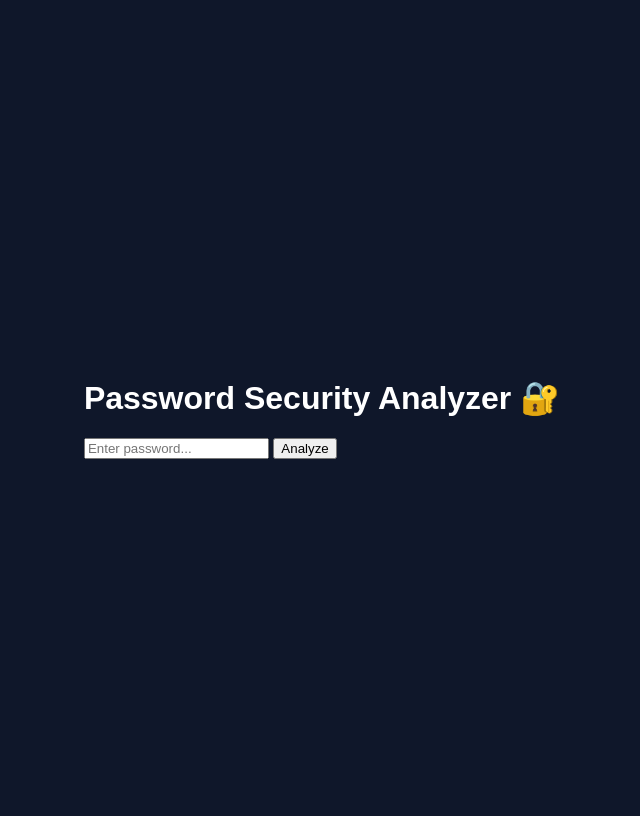
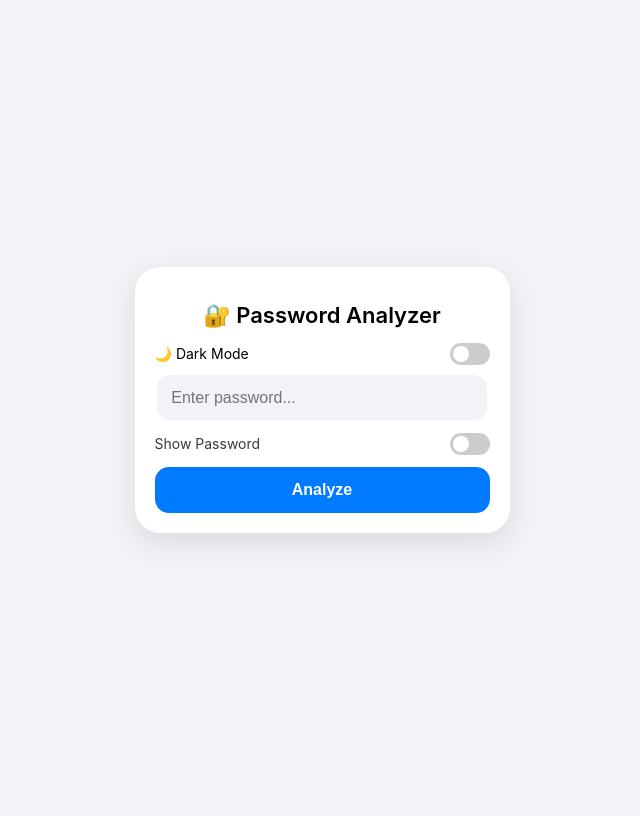
Before and after one commit to WhiteHatAnalystMike/Password-Security-Analyzer, a Flask app: page / in a window 1280 px wide. Shown: the whole page, without its empty margins (318-958 px from the left). After the commit the page ends 543 px from the top, so only its background shows below. Run offline with Flask 3, Linux system fonts and the light colour scheme.

Commit message:
Final update: UI polish, dark mode, animations, improved UX

```diff
--- a/main.py
+++ b/main.py
@@ -14,11 +14,11 @@ def home():
         crack_time_seconds = estimate_crack_time(password)
 
         if score >= 5:
-            strength = "strong"
+            strength = "Strong"
         elif score >= 3:
-            strength = "medium"
+            strength = "Medium"
         else:
-            strength = "weak"
+            strength = "Weak"
 
         result = {
             "score": score,
@@ -29,5 +29,7 @@ def home():
 
     return render_template("index.html", result=result)
 
+import os
+
 if __name__ == "__main__":
-    app.run(debug=True)
+    app.run(host="0.0.0.0", port=int(os.environ.get("PORT", 5000)))
--- a/static/style.css
+++ b/static/style.css
@@ -1,44 +1,265 @@
 body {
-    font-family: Arial, sans-serif;
-    background: #0f172a;  /* dark blue */
-    color: white;
+    margin: 0;
+    font-family: -apple-system, BlinkMacSystemFont, "San Francisco", "Segoe UI", sans-serif;
+    background: #f2f2f7;
     display: flex;
     justify-content: center;
     align-items: center;
-    height: 100vh;
+    min-height: 100vh;
 }
 
-/* Strength Bar Container */
-.strength-bar {
+/* iPhone container feel */
+.app-container {
     width: 100%;
-    height: 12px;
-    background: #334155;
-    border-radius: 6px;
-    margin: 10px 0;
-    overflow: hidden;
+    max-width: 375px;
+    padding: 15px;
 }
 
-/* Base fill */
+/* Card */
+.card {
+    background: white;
+    border-radius: 25px;
+    padding: 20px;
+    box-shadow: 0 10px 30px rgba(0,0,0,0.1);
+}
+
+/* Title */
+h1 {
+    font-size: 22px;
+    font-weight: 600;
+    text-align: center;
+    margin-bottom: 15px;
+}
+
+/* Input */
+input {
+    width: 90%;
+    padding: 14px;
+    border-radius: 14px;
+    border: none;
+    background: #f2f2f7;
+    font-size: 16px;
+    outline: none;
+    margin: 10px auto;   /* centers it */
+    display: block;      /* required for centering */
+}
+
+/* Button */
+button {
+    width: 100%;
+    padding: 14px;
+    margin-top: 12px;
+    border: none;
+    border-radius: 14px;
+    background: #007AFF;
+    color: white;
+    font-size: 16px;
+    font-weight: 600;
+    cursor: pointer;
+    transition: 0.2s;
+}
+
+button:hover {
+    background: #005ecb;
+}
+
+/* Result section */
+.result {
+    margin-top: 20px;
+}
+
+/* Strength label */
+.result h2 {
+    font-size: 18px;
+    margin-bottom: 10px;
+}
+
+/* iOS-style strength bar */
+.strength-bar {
+    width: 80%;
+    height: 8px;
+    background: #e5e5ea;
+    border-radius: 10px;
+    overflow: hidden;
+    margin-bottom: 10px;
+}
+
+/* Colors */
+.Weak {
+    width: 33%;
+    background: #ff3b30;
+}
+
+.Medium {
+    width: 66%;
+    background: #ff9500;
+}
+
+.Strong {
+    width: 100%;
+    background: #34c759;
+}
+
+/* Feedback list */
+ul {
+    padding-left: 18px;
+    color: #555;
+}
+
+li {
+    margin-bottom: 5px;
+}
+/* Smooth strength animation */
 .strength-fill {
     height: 100%;
-    width: 0%;
-    transition: width 0.5s ease;
+    border-radius: 10px;
+    transition: width 0.5s ease-in-out;
 }
 
-/* Weak */
-.strength-fill.weak {
-    width: 33%;
-    background: #ef4444;
+/* Spinner */
+.spinner {
+    width: 30px;
+    height: 30px;
+    border: 4px solid #e5e5ea;
+    border-top: 4px solid #007AFF;
+    border-radius: 50%;
+    animation: spin 1s linear infinite;
+    margin: auto;
 }
 
-/* Medium */
-.strength-fill.medium {
-    width: 66%;
-    background: #eab308;
+@keyframes spin {
+    from { transform: rotate(0deg); }
+    to { transform: rotate(360deg); }
+}
+/* Dark mode styles */
+body.dark {
+    background: #1c1c1e;
+    color: #fdfdff;
 }
 
-/* Strong */
-.strength-fill.strong {
-    width: 100%;
-    background: #22c55e;
+body.dark .card {
+    background: #2c2c2e;
 }
+
+body.dark input {
+    background: #3a3a3c;
+    color: white;
+}
+
+body.dark ul {
+    color: #f8f8fa;
+}
+
+body.dark .strength-bar {
+    background: #3a3a3c;
+}
+
+/* Toggle switch (iOS style) */
+.switch {
+    position: relative;
+    display: inline-block;
+    width: 40px;
+    height: 22px;
+}
+
+.switch input {
+    opacity: 0;
+    width: 0;
+    height: 0;
+}
+
+.slider {
+    position: absolute;
+    cursor: pointer;
+    background-color: #ccc;
+    border-radius: 34px;
+    top: 0;
+    left: 0;
+    right: 0;
+    bottom: 0;
+    transition: 0.3s;
+}
+
+.slider:before {
+    position: absolute;
+    content: "";
+    height: 16px;
+    width: 16px;
+    left: 3px;
+    bottom: 3px;
+    background-color: white;
+    border-radius: 50%;
+    transition: 0.3s;
+}
+
+input:checked + .slider {
+    background-color: #34c759;
+}
+
+input:checked + .slider:before {
+    transform: translateX(18px);
+}
+/* Toggle row layout */
+.toggle-row {
+    display: flex;
+    justify-content: space-between;
+    align-items: center;
+    margin-top: 12px;
+    font-size: 14px;
+}
+
+/* Light mode text */
+.toggle-row span {
+    color: #3a3a3c;
+}
+
+/* Dark mode text */
+body.dark .toggle-row span {
+    color: #d1d1d6;
+}
+
+/* iOS switch (if not already added) */
+.switch {
+    position: relative;
+    display: inline-block;
+    width: 40px;
+    height: 22px;
+}
+
+.switch input {
+    opacity: 0;
+    width: 0;
+    height: 0;
+}
+
+.slider {
+    position: absolute;
+    cursor: pointer;
+    background-color: #ccc;
+    border-radius: 34px;
+    top: 0;
+    left: 0;
+    right: 0;
+    bottom: 0;
+    transition: 0.3s;
+}
+
+.slider:before {
+    position: absolute;
+    content: "";
+    height: 16px;
+    width: 16px;
+    left: 3px;
+    bottom: 3px;
+    background-color: white;
+    border-radius: 50%;
+    transition: 0.3s;
+}
+
+input:checked + .slider {
+    background-color: #34c759;
+}
+
+input:checked + .slider:before {
+    transform: translateX(18px);
+}
--- a/templates/index.html
+++ b/templates/index.html
@@ -1,30 +1,54 @@
 <!DOCTYPE html>
 <html>
 <head>
-    <title>Password Security Analyzer</title>
+    <title>Password Analyzer</title>
+    <meta name="viewport" content="width=device-width, initial-scale=1.0">
     <link rel="stylesheet" href="{{ url_for('static', filename='style.css') }}">
 </head>
 <body>
 
-<div class="container">
-    <h1>Password Security Analyzer 🔐</h1>
+<div class="app-container">
+    <div class="card">
+        <h1>🔐 Password Analyzer</h1>
 
-    <form method="POST">
-        <input type="text" name="password" placeholder="Enter password..." required>
+        <div style="display:flex; justify-content:space-between; align-items:center; margin-bottom:10px;">
+    <span style="font-size:14px;">🌙 Dark Mode</span>
+    <label class="switch">
+        <input type="checkbox" onclick="toggleDarkMode()" id="darkToggle">
+        <span class="slider"></span>
+    </label>
+</div>
+
+        <form method="POST" onsubmit="showLoading()">
+            <input type="password" name="password" placeholder="Enter password..." required>
+
+            <div class="toggle-row">
+    <span>Show Password</span>
+    <label class="switch">
+        <input type="checkbox" onclick="togglePassword()">
+        <span class="slider"></span>
+    </label>
+    </div>
+
             <button type="submit">Analyze</button>
         </form>
 
+        <!-- Loading Spinner -->
+        <div id="loading" style="display:none; text-align:center; margin-top:15px;">
+            <div class="spinner"></div>
+            <p style="font-size:14px; color:#555;">Analyzing...</p>
+        </div>
+
         {% if result %}
         <div class="result">
-            <h2>Score: {{ result.score }}/6</h2>
-
+            <h2>{{ result.strength }} ({{ result.score }}/6)</h2>
 
             <div class="strength-bar">
                 <div class="strength-fill {{ result.strength }}"></div>
             </div>
+
             <p><strong>Crack Time:</strong> {{ result.crack_time }}</p>
 
-            <h3>Suggestions:</h3>
             <ul>
                 {% for item in result.feedback %}
                     <li>{{ item }}</li>
@@ -33,7 +57,43 @@
         </div>
         {% endif %}
     </div>
+</div>
 
+<script>
+function togglePassword() {
+    const input = document.querySelector('input[name="password"]');
+    input.type = input.type === "password" ? "text" : "password";
+}
+
+function showLoading() {
+    document.getElementById("loading").style.display = "block";
+}
+</script>
+
+<script>
+function toggleDarkMode() {
+    const body = document.body;
+    body.classList.toggle("dark");
+
+    // Save preference
+    if (body.classList.contains("dark")) {
+        localStorage.setItem("theme", "dark");
+    } else {
+        localStorage.setItem("theme", "light");
+    }
+}
+
+// Load saved theme
+window.onload = function () {
+    const savedTheme = localStorage.getItem("theme");
+    const toggle = document.getElementById("darkToggle");
+
+    if (savedTheme === "dark") {
+        document.body.classList.add("dark");
+        toggle.checked = true;
+    }
+};
+</script>
 
 </body>
 </html>
```
Lines whose indentation alone changed are shown as unchanged.
